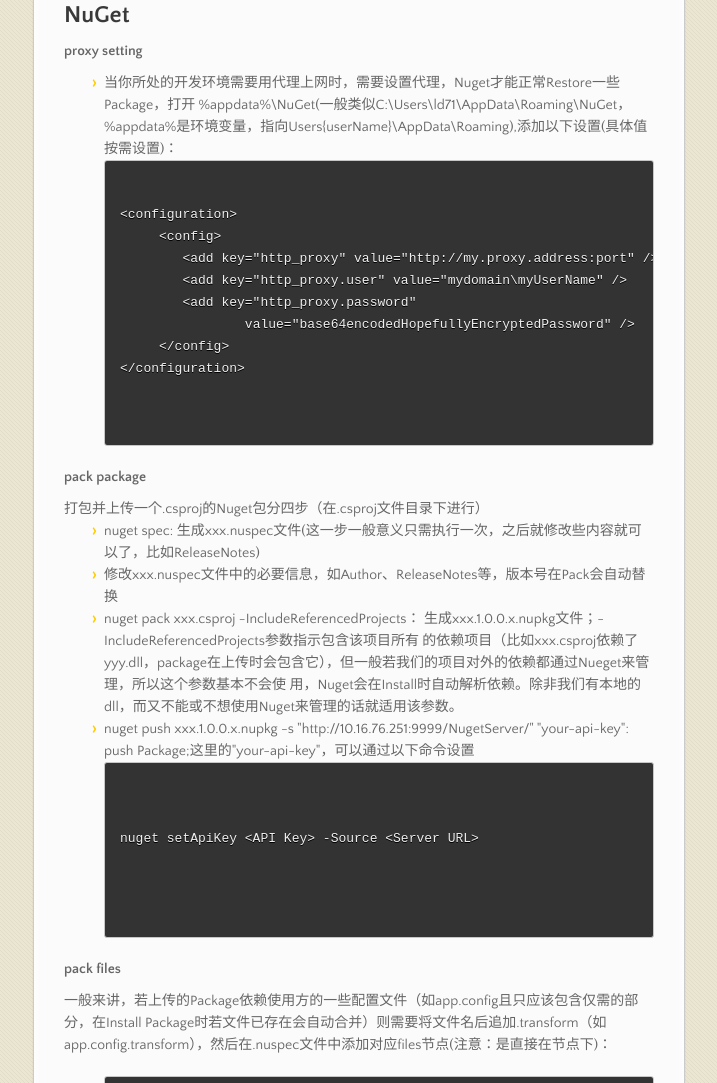
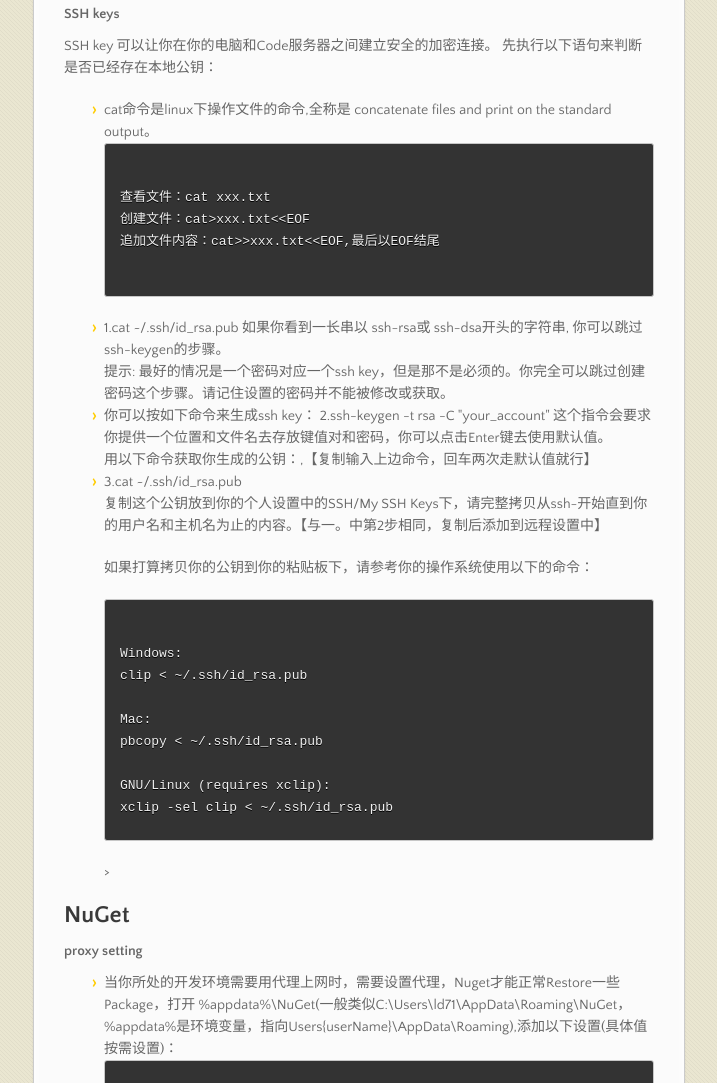
Before and after one commit to denghejun/denghejun.github.io, a plain HTML site: page Pages/TipsMayBeYouNeed.html in a window 1280 px wide. Shown: the part 2118-3201 px from the top of the page, without its empty margins (282-999 px from the left). Drawn offline with Linux system fonts and the light colour scheme.

Commit message:
tips about ssh

```diff
--- a/Pages/TipsMayBeYouNeed.html
+++ b/Pages/TipsMayBeYouNeed.html
@@ -112,6 +112,49 @@
 			</li>
 		</ul>
 
+		<h4>SSH keys</h4>
+		<p>
+SSH key 可以让你在你的电脑和Code服务器之间建立安全的加密连接。 先执行以下语句来判断是否已经存在本地公钥：</p>
+
+<ul>
+	<li>
+		cat命令是linux下操作文件的命令,全称是 concatenate files and print on the standard output。
+		<pre><code><xmp>
+查看文件：cat xxx.txt
+创建文件：cat>xxx.txt<<EOF
+追加文件内容：cat>>xxx.txt<<EOF,最后以EOF结尾
+		</xmp></code></pre>
+	</li>
+<li>1.cat ~/.ssh/id_rsa.pub
+
+如果你看到一长串以 ssh-rsa或 ssh-dsa开头的字符串, 你可以跳过 ssh-keygen的步骤。</br>
+提示: 最好的情况是一个密码对应一个ssh key，但是那不是必须的。你完全可以跳过创建密码这个步骤。请记住设置的密码并不能被修改或获取。
+</li>
+
+<li>
+你可以按如下命令来生成ssh key：
+2.ssh-keygen -t rsa -C "your_account"
+这个指令会要求你提供一个位置和文件名去存放键值对和密码，你可以点击Enter键去使用默认值。</br>
+用以下命令获取你生成的公钥：,【复制输入上边命令，回车两次走默认值就行】
+</li>
+
+<li>
+3.cat ~/.ssh/id_rsa.pub
+<p>复制这个公钥放到你的个人设置中的SSH/My SSH Keys下，请完整拷贝从ssh-开始直到你的用户名和主机名为止的内容。【与一。中第2步相同，复制后添加到远程设置中】
+</p>
+<p>如果打算拷贝你的公钥到你的粘贴板下，请参考你的操作系统使用以下的命令：</p>
+<pre><code><xmp>
+Windows:
+clip < ~/.ssh/id_rsa.pub
+
+Mac:
+pbcopy < ~/.ssh/id_rsa.pub
+
+GNU/Linux (requires xclip):
+xclip -sel clip < ~/.ssh/id_rsa.pub
+</xmp></code></pre>>
+		</li>
+		</ul>
 
 
 		<h2>NuGet</h2>
```
Also changed, not shown: 1 other file.
